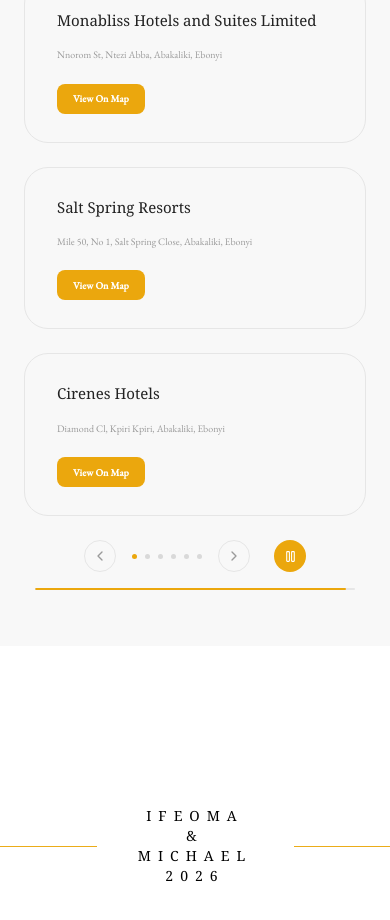
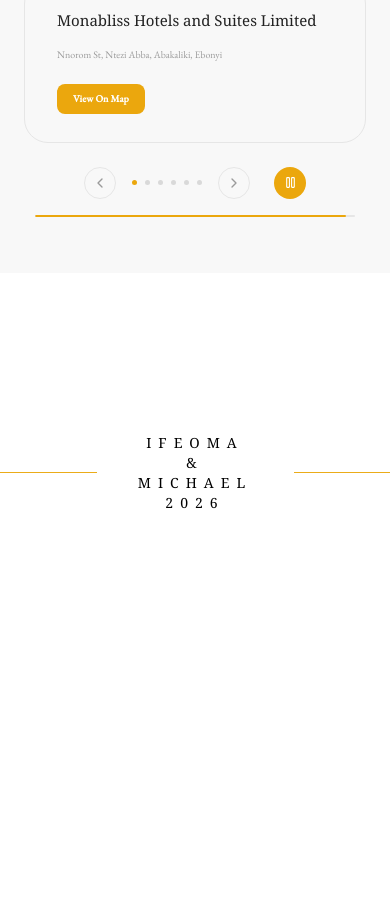
Before and after one commit to TheMoeEntity/ifeoma-and-michael, a Next.js app: page / in a window 390 px wide. Shown: the part 9309-10229 px from the top of the page. After the commit the page ends 9886 px from the top, so only its background shows below. Built offline with nearby package versions, Linux system fonts and the light colour scheme; no server answers.

Commit message:
feat: make carousel item count responsive using useMobile hook in WhereToStay and BlessingsCarousel components

```diff
--- a/app/components/BlessingsCarousel.tsx
+++ b/app/components/BlessingsCarousel.tsx
@@ -2,6 +2,7 @@
 
 import { useState, useEffect, useCallback } from "react";
 import { ChevronLeft, ChevronRight, Pause, Play } from "lucide-react";
+import useMobile from "@/app/hooks/useMobile";
 
 interface Blessing {
   _id: string;
@@ -9,7 +10,6 @@ interface Blessing {
   message: string;
 }
 
-const MAX_VISIBLE = 3;
 const DURATION = 8000;
 const FADE = 400;
 
@@ -22,6 +22,9 @@ export default function BlessingsCarousel({
     (b, i, arr) => arr.findIndex((x) => x._id === b._id) === i,
   );
   const n = blessings.length;
+
+  const isMobile = useMobile();
+  const maxVisible = isMobile ? 1 : 3;
 
   const [index, setIndex] = useState(0);
   const [visible, setVisible] = useState(true);
@@ -40,7 +43,7 @@ export default function BlessingsCarousel({
 
   // Auto-advance
   useEffect(() => {
-    if (!playing || n <= MAX_VISIBLE) return;
+    if (!playing || n <= maxVisible) return;
     const id = setTimeout(() => go(index + 1), DURATION);
     return () => clearTimeout(id);
   }, [playing, index, n, go]);
@@ -48,11 +51,11 @@ export default function BlessingsCarousel({
   if (n === 0) return null;
 
   const slice =
-    n <= MAX_VISIBLE
+    n <= maxVisible
       ? blessings
-      : Array.from({ length: MAX_VISIBLE }, (_, k) => blessings[(index + k) % n]);
+      : Array.from({ length: maxVisible }, (_, k) => blessings[(index + k) % n]);
 
-  const showControls = n > MAX_VISIBLE;
+  const showControls = n > maxVisible;
 
   return (
     <div className="py-12 bg-white">
--- a/app/components/WhereToStay.tsx
+++ b/app/components/WhereToStay.tsx
@@ -4,6 +4,7 @@ import { useState, useEffect, useCallback } from "react";
 import { AnimatePresence, motion } from "framer-motion";
 import { ChevronLeft, ChevronRight, Pause, Play, X } from "lucide-react";
 import WeddingOrnament from "./WeddingOrnament";
+import useMobile from "@/app/hooks/useMobile";
 
 interface Hotel {
   name: string;
@@ -50,12 +51,14 @@ const hotels: Hotel[] = [
   },
 ];
 
-const MAX_VISIBLE = 3;
 const DURATION = 7000;
 const FADE = 350;
 const n = hotels.length;
 
 export default function WhereToStay() {
+  const isMobile = useMobile();
+  const maxVisible = isMobile ? 1 : 3;
+
   const [index, setIndex] = useState(0);
   const [visible, setVisible] = useState(true);
   const [playing, setPlaying] = useState(true);
@@ -71,7 +74,7 @@ export default function WhereToStay() {
 
   // Auto-advance
   useEffect(() => {
-    if (!playing || n <= MAX_VISIBLE || selected) return;
+    if (!playing || n <= maxVisible || selected) return;
     const id = setTimeout(() => go(index + 1), DURATION);
     return () => clearTimeout(id);
   }, [playing, index, selected, go]);
@@ -90,11 +93,11 @@ export default function WhereToStay() {
   }, []);
 
   const visibleHotels =
-    n <= MAX_VISIBLE
+    n <= maxVisible
       ? hotels
-      : Array.from({ length: MAX_VISIBLE }, (_, k) => hotels[(index + k) % n]);
+      : Array.from({ length: maxVisible }, (_, k) => hotels[(index + k) % n]);
 
-  const showControls = n > MAX_VISIBLE;
+  const showControls = n > maxVisible;
 
   return (
     <>
```
